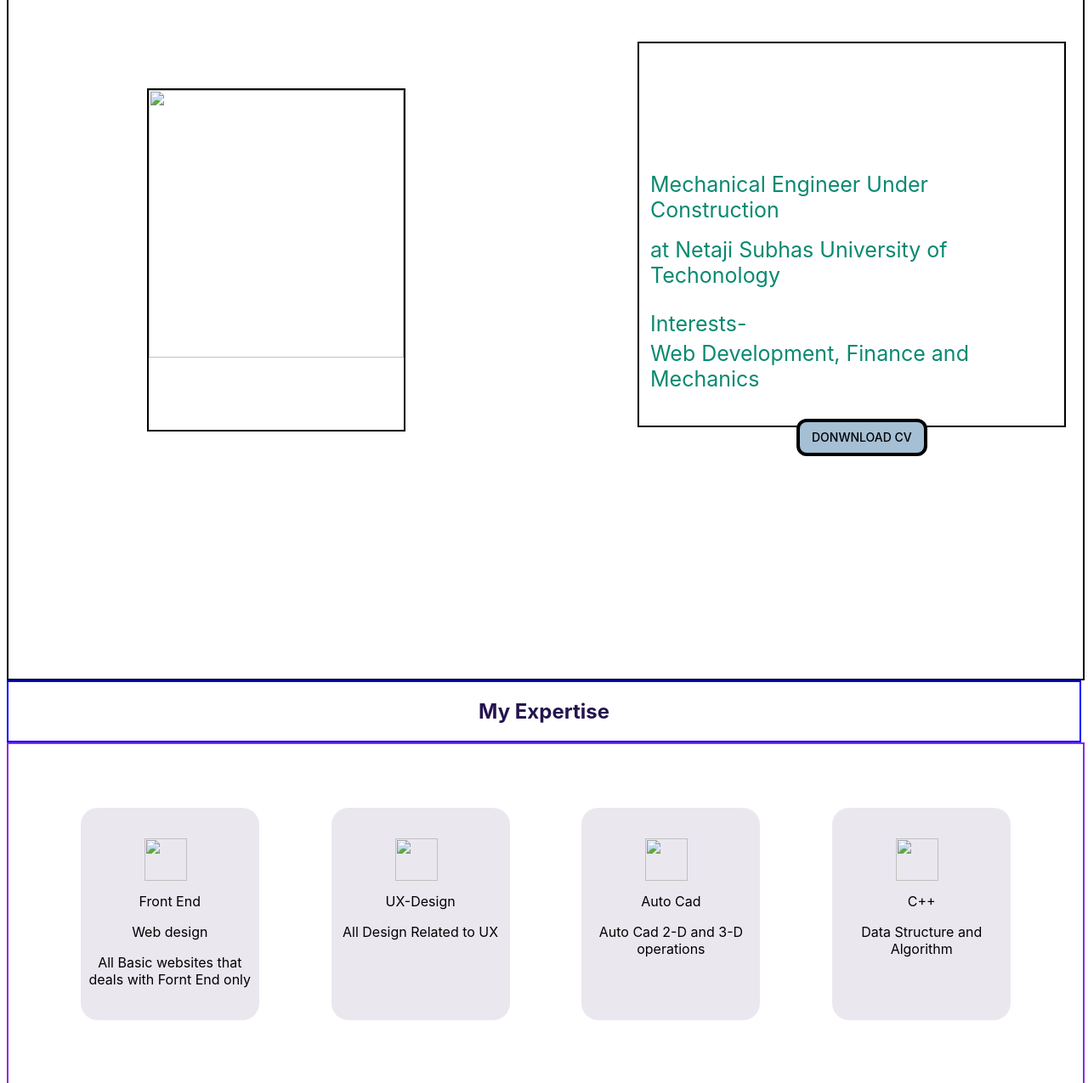
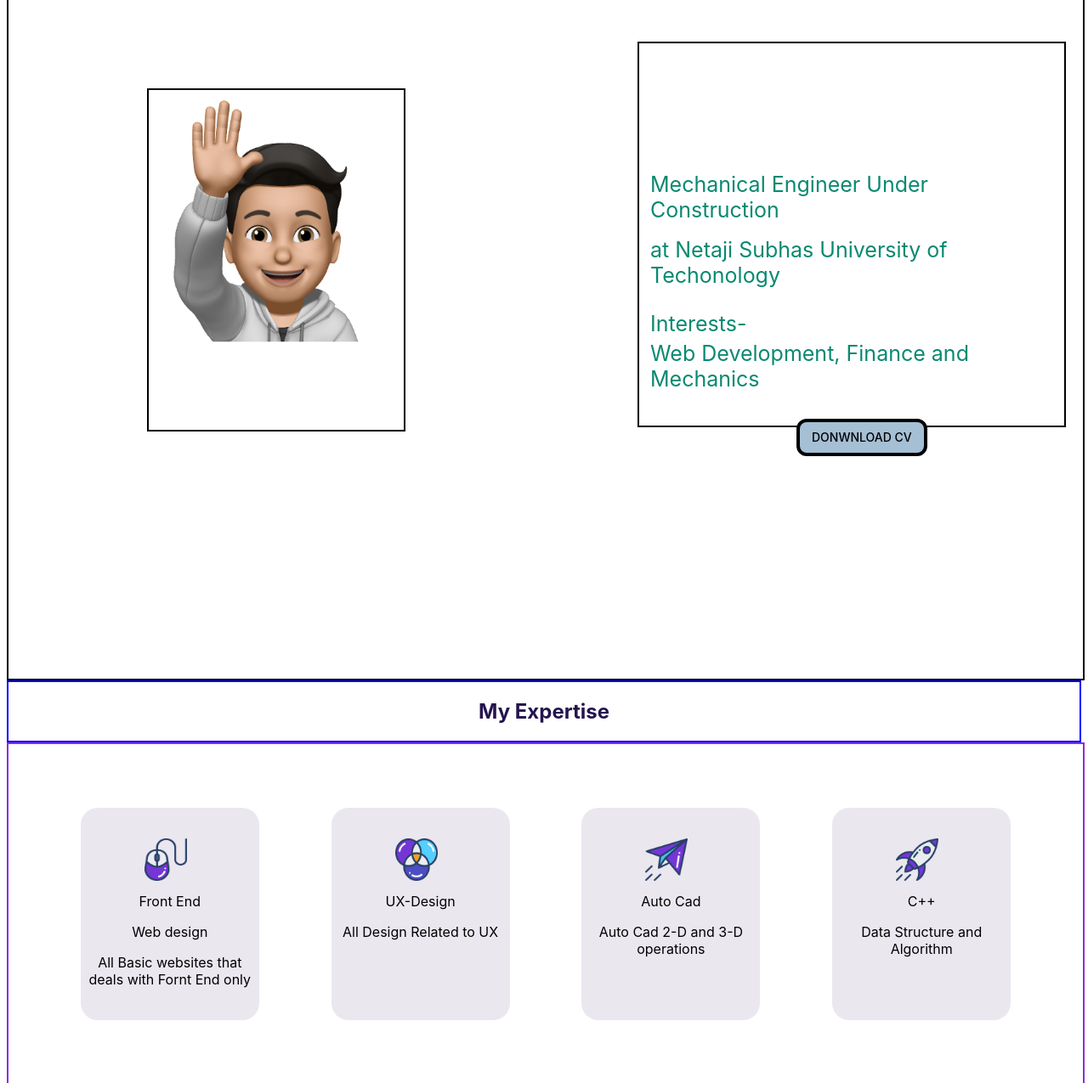
Before and after one commit to abhi6259/portfolio, a plain HTML site: page index.html in a window 1280 px wide. Shown: the part 605-1880 px from the top of the page at 85% size. Drawn offline with Linux system fonts and the light colour scheme.

Commit message:
Added images

```diff
--- a/index.html
+++ b/index.html
@@ -1,5 +1,5 @@
 <!-- main web pagg -->
-
+<!-- Updated part -->
 <!DOCTYPE html>
 <html lang="en">
   <head>
@@ -263,7 +263,6 @@
       .container9:hover {
         box-shadow: 0 0 50px #4b30a1;
       }
-
     </style>
   </head>
   <body>
@@ -288,13 +287,13 @@
           <button class="btn" id="btn2">Get CV</button>
         </div>
         <div class="cont">
-          <img src="port-img.webp" alt="" />
+          <img src="./images/port-img.webp" alt="" />
         </div>
       </div>
 
       <div class="container2">
         <div class="photu">
-          <img src="ph-1.jpg" alt="" />
+          <img src="./images/ph-1.jpg" alt="" />
         </div>
         <div class="intro">
           <p class="p" id="p1">Mechanical Engineer Under Construction</p>
@@ -309,23 +308,23 @@
       </div>
       <div class="container3">
         <div class="small">
-          <img src="ph-4.webp" alt="" />
+          <img src="./images/ph-4.webp" alt="" />
           <p class="p11">Front End</p>
           <p>Web design</p>
           <p>All Basic websites that deals with Fornt End only</p>
         </div>
         <div class="small">
-          <img src="ph-5.webp" alt="" />
+          <img src="./images/ph-5.webp" alt="" />
           <p class="p11">UX-Design</p>
           <p>All Design Related to UX</p>
         </div>
         <div class="small">
-          <img src="ph-6.webp" alt="" />
+          <img src="./images/ph-6.webp" alt="" />
           <p class="p11">Auto Cad</p>
           <p>Auto Cad 2-D and 3-D operations</p>
         </div>
         <div class="small">
-          <img src="ph-7.webp" alt="" />
+          <img src="./images/ph-7.webp" alt="" />
           <p class="p11">C++</p>
           <p>Data Structure and Algorithm</p>
         </div>
```
Also changed, not shown: images/ph-1.jpg (added), images/ph-2.jpg (added), images/ph-3.webp (added), images/ph-4.webp (added), images/ph-5.webp (added), images/ph-6.webp (added), images/ph-7.webp (added), images/port-img.webp (added).
